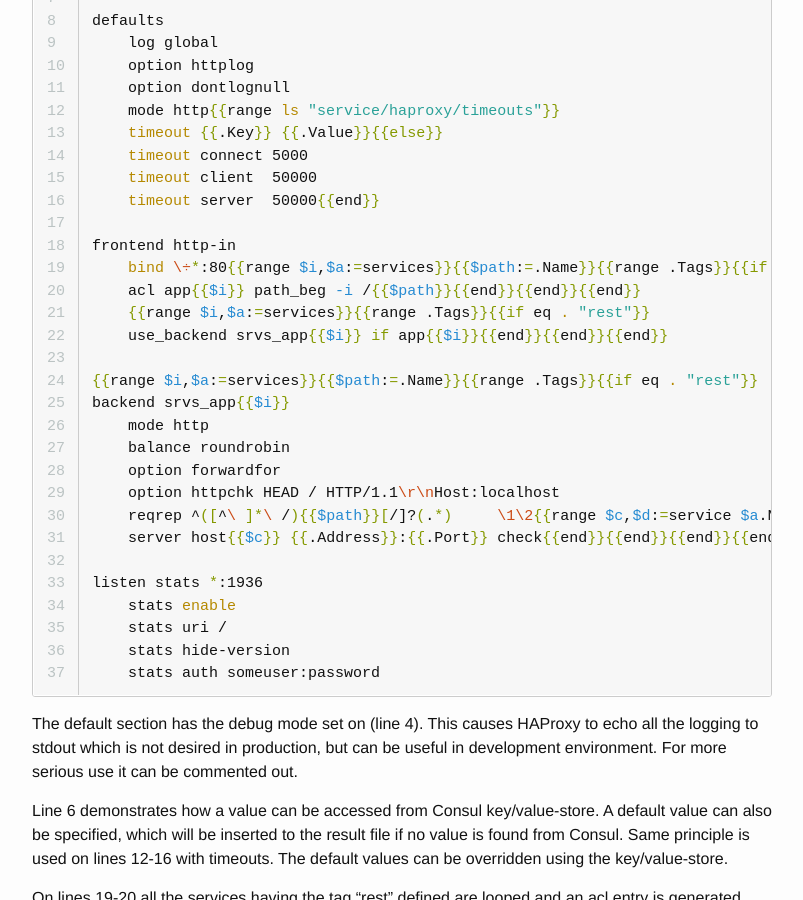
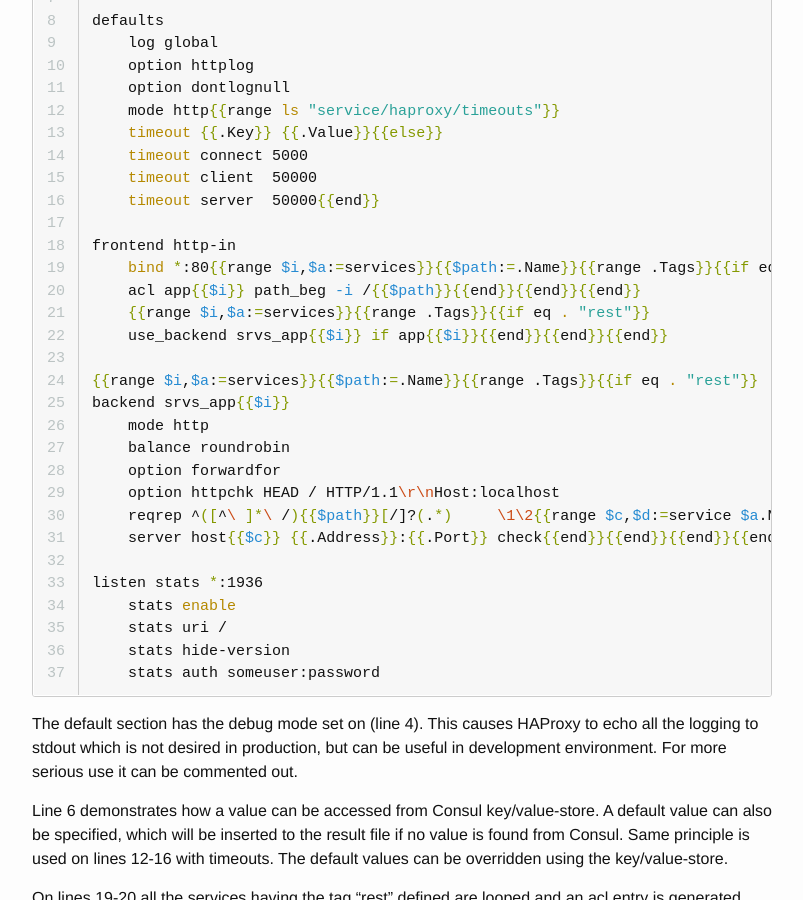
Before and after one commit to SirIle/sirile.github.io, a Jekyll site: the page built from _posts/2015-05-18-using-haproxy-and-consul-for-dynamic-service-discovery-on-docker.markdown, in a window 1280 px wide and 900 px high, scrolled down 3096 px. Shown: the whole window, without its empty margins (238-1041 px from the left). Built offline with Jekyll 4.4.1, drawn with Linux system fonts in a browser that asks for light colours; nearby versions of some CDN libraries.

Commit message:
Fixed a typo on one example
Thanks @kklepper for pointing out!

```diff
--- a/_posts/2015-05-18-using-haproxy-and-consul-for-dynamic-service-discovery-on-docker.markdown
+++ b/_posts/2015-05-18-using-haproxy-and-consul-for-dynamic-service-discovery-on-docker.markdown
@@ -128,7 +128,7 @@ defaults
     timeout server  50000{{end}}
 {% endraw %}{% raw %}
 frontend http-in
-    bind \÷*:80{{range $i,$a:=services}}{{$path:=.Name}}{{range .Tags}}{{if eq . "rest"}}
+    bind *:80{{range $i,$a:=services}}{{$path:=.Name}}{{range .Tags}}{{if eq . "rest"}}
     acl app{{$i}} path_beg -i /{{$path}}{{end}}{{end}}{{end}}
     {{range $i,$a:=services}}{{range .Tags}}{{if eq . "rest"}}
     use_backend srvs_app{{$i}} if app{{$i}}{{end}}{{end}}{{end}}
```
